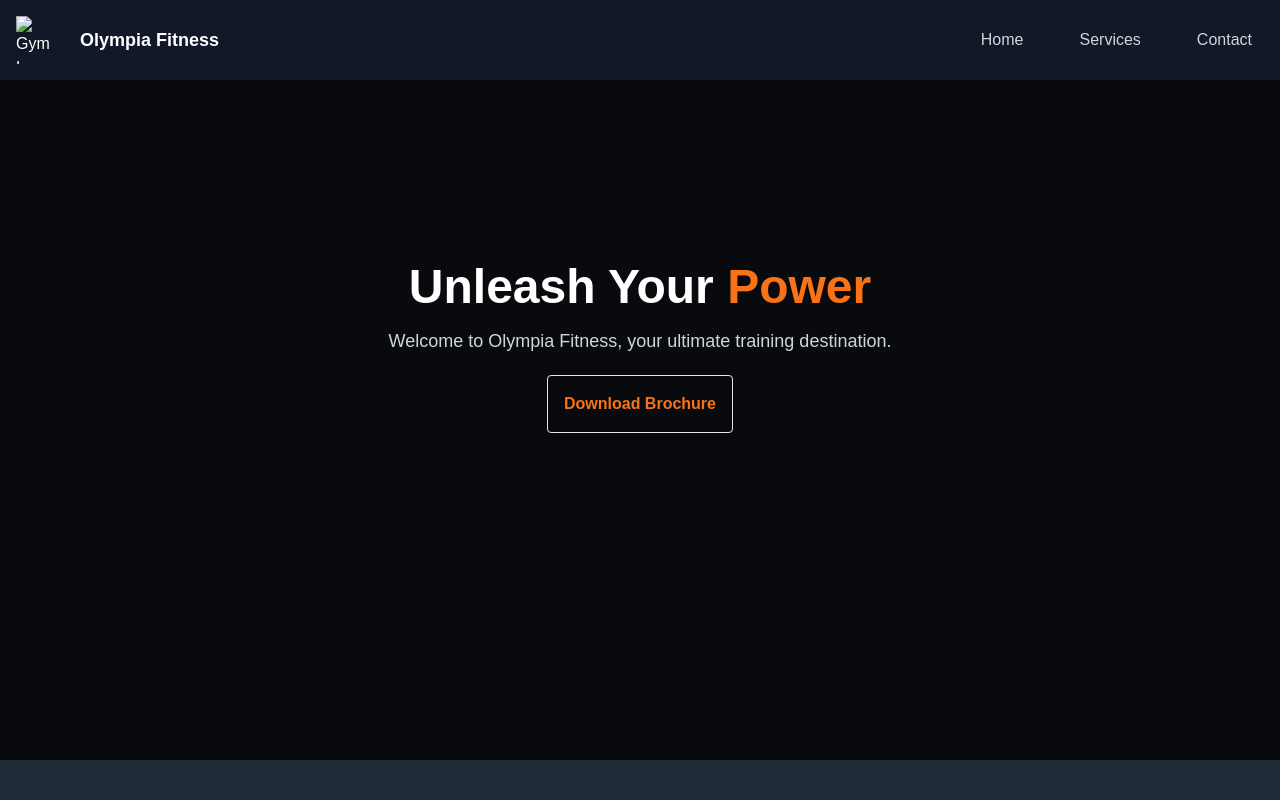
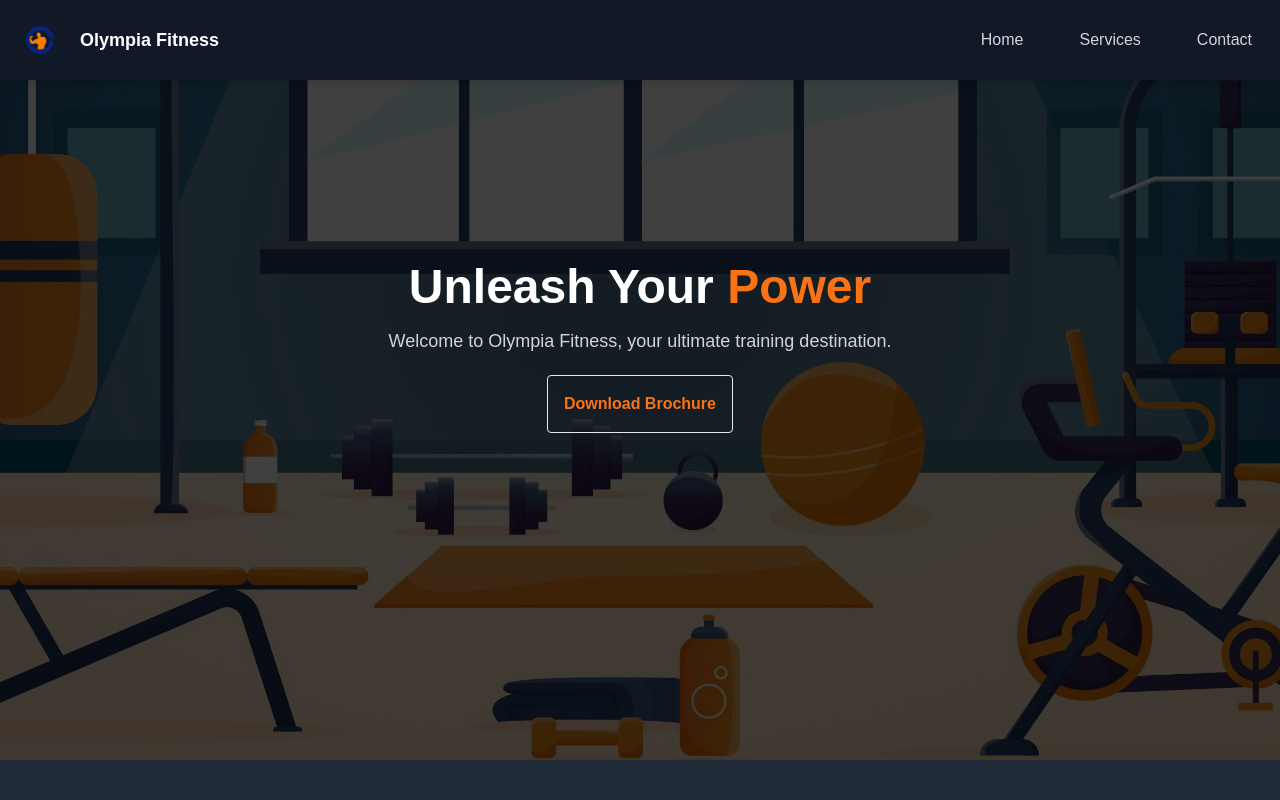
Before and after one commit to vinayak2512/gymsite, a plain HTML site: page index.html in a window 1280 px wide. Shown: the top 800 px of the page. Drawn offline with nearby package versions, Linux system fonts and the light colour scheme; files whose address does not match are found by name.

Commit message:
Update index.html

```diff
--- a/index.html
+++ b/index.html
@@ -44,7 +44,7 @@
   <nav class="top-0 fixed z-50 w-full bg-gray-900 py-4 shadow-md">
     <div class="container mx-auto flex justify-between items-center px-4">
       <div class="flex items-center space-x-4">
-        <img src="assets/logo.png" alt="Gym Logo" class="w-12 h-12">
+        <img src="logo.png" alt="Gym Logo" class="w-12 h-12">
         <h5 class="text-lg font-bold text-white">Olympia Fitness</h5>
 
       </div>
@@ -61,7 +61,7 @@
 
 <!-- Hero Section -->
 <div class="relative pt-16 pb-32 flex content-center items-center justify-center" style="min-height: 95vh;">
-    <div class="absolute top-0 w-full h-full bg-top bg-cover" style="background-image: url('assets/4883941.jpg');">
+    <div class="absolute top-0 w-full h-full bg-top bg-cover" style="background-image: url('4883941.jpg');">
       <span id="blackOverlay" class="w-full h-full absolute opacity-75 bg-black"></span>
     </div>
     <div class="container relative mx-auto" data-aos="fade-in">
```
